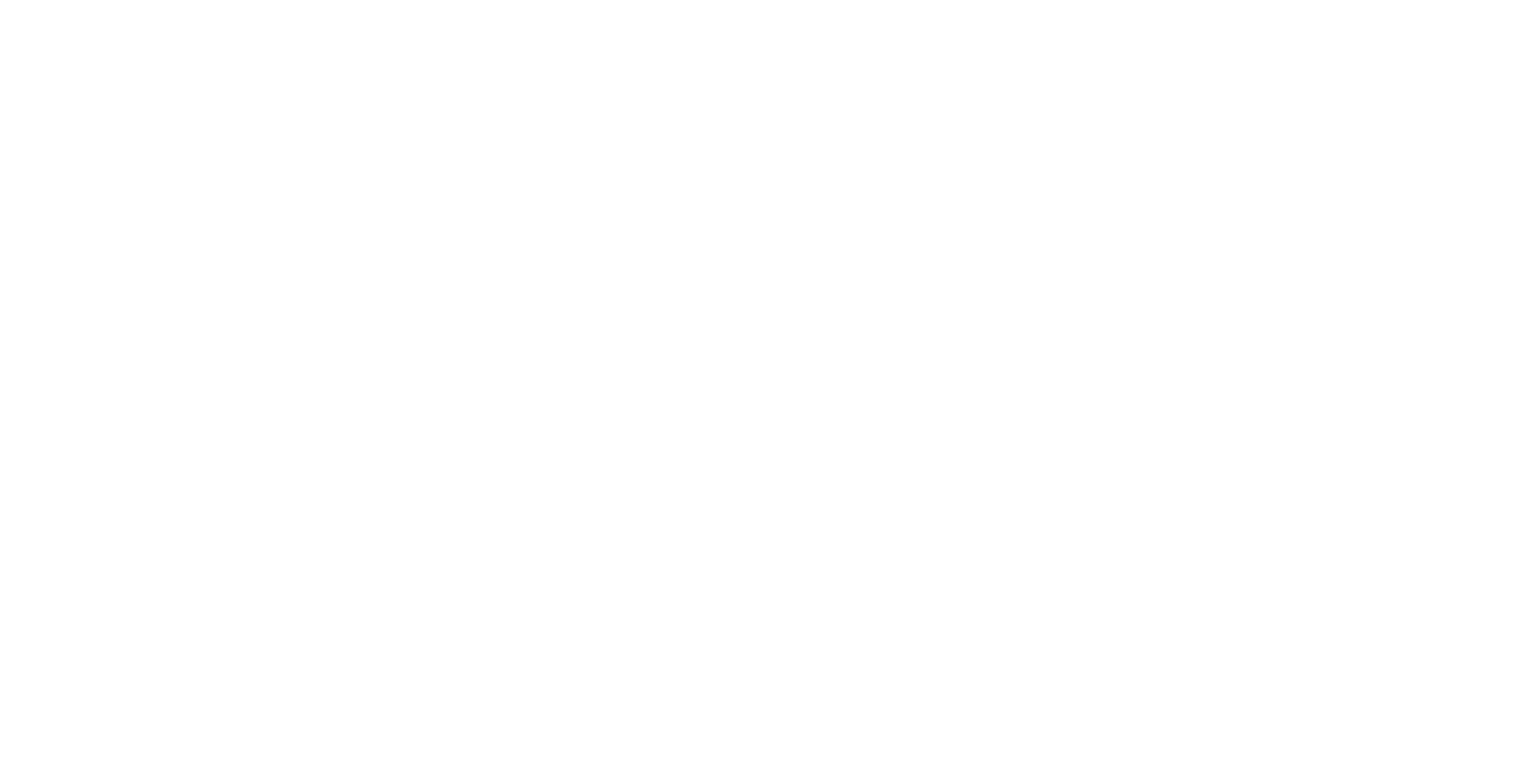
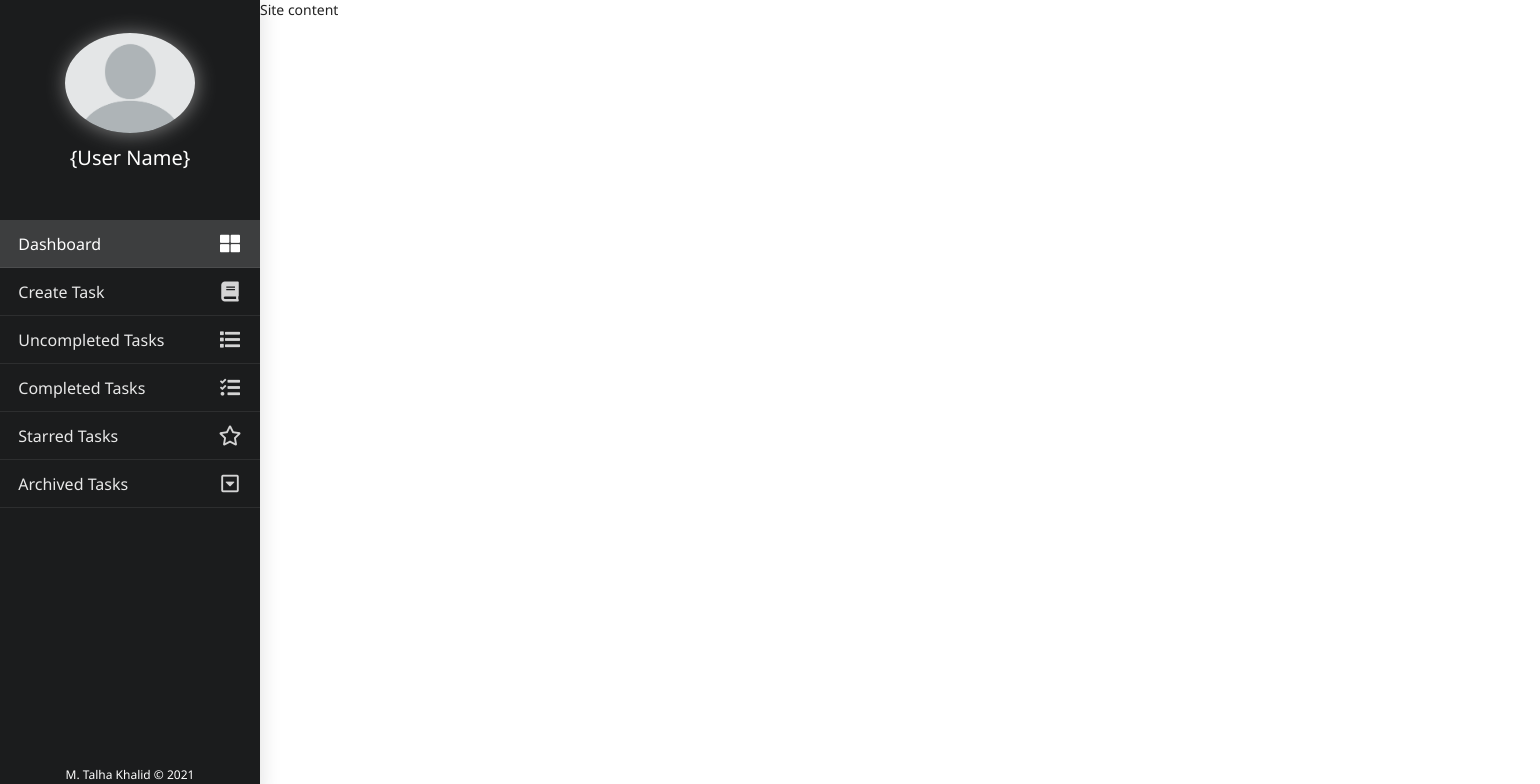
Before and after one commit to talhakhalid-tech/task-manager-client, a React (Create React App) app: page /Dashboard in a window 1280 px wide. Shown: the top 784 px of the page, 1540 px wide, since content can reach past the window. Built offline with nearby package versions, Linux system fonts and the light colour scheme.

Commit message:
Added Sidebar component

```diff
--- a/public/index.html
+++ b/public/index.html
@@ -10,17 +10,23 @@
       content="Web site created using create-react-app"
     />
     <link rel="apple-touch-icon" href="%PUBLIC_URL%/logo192.png" />
-    <link
+    <!-- <link
       rel="stylesheet"
       href="https://maxcdn.bootstrapcdn.com/bootstrap/4.0.0/css/bootstrap.min.css"
       integrity="sha384-Gn5384xqQ1aoWXA+058RXPxPg6fy4IWvTNh0E263XmFcJlSAwiGgFAW/dAiS6JXm"
       crossorigin="anonymous"
-    />
+    /> -->
     <!--
       manifest.json provides metadata used when your web app is installed on a
       user's mobile device or desktop. See https://developers.google.com/web/fundamentals/web-app-manifest/
     -->
     <link rel="manifest" href="%PUBLIC_URL%/manifest.json" />
+    <link
+      rel="stylesheet"
+      href="https://cdnjs.cloudflare.com/ajax/libs/semantic-ui/2.4.1/semantic.min.css"
+      integrity="sha512-8bHTC73gkZ7rZ7vpqUQThUDhqcNFyYi2xgDgPDHc+GXVGHXq+xPjynxIopALmOPqzo9JZj0k6OqqewdGO3EsrQ=="
+      crossorigin="anonymous"
+    />
     <!--
       Notice the use of %PUBLIC_URL% in the tags above.
       It will be replaced with the URL of the `public` folder during the build.
@@ -45,7 +51,7 @@
       To begin the development, run `npm start` or `yarn start`.
       To create a production bundle, use `npm run build` or `yarn build`.
     -->
-    <script
+    <!-- <script
       src="https://code.jquery.com/jquery-3.2.1.slim.min.js"
       integrity="sha384-KJ3o2DKtIkvYIK3UENzmM7KCkRr/rE9/Qpg6aAZGJwFDMVNA/GpGFF93hXpG5KkN"
       crossorigin="anonymous"
@@ -59,6 +65,6 @@
       src="https://maxcdn.bootstrapcdn.com/bootstrap/4.0.0/js/bootstrap.min.js"
       integrity="sha384-JZR6Spejh4U02d8jOt6vLEHfe/JQGiRRSQQxSfFWpi1MquVdAyjUar5+76PVCmYl"
       crossorigin="anonymous"
-    ></script>
+    ></script> -->
   </body>
 </html>
--- a/src/App.js
+++ b/src/App.js
@@ -3,6 +3,7 @@
 
 import history from "./history";
 
+import Dashboard from "./screens/Dashboard";
 import Login from "./screens/Login";
 import Register from "./screens/Register";
 
@@ -14,6 +15,7 @@
           <Switch>
             <Route path="/" exact component={Register} />
             <Route path="/Login" exact component={Login} />
+            <Route path="/Dashboard" exact component={Dashboard} />
           </Switch>
         </div>
       </Router>
--- /dev/null
+++ b/src/components/Sidebar.js
@@ -0,0 +1,39 @@
+import React, { Component } from "react";
+
+import "../styles/sidebar.css";
+
+import defaultAvatar from "../assets/default-avatar.png";
+
+export default class Sidebar extends Component {
+  render() {
+    return (
+      <div class="ui sidebar left inverted vertical visible menu">
+        <div class="account-item">
+          <div className="account-avatar">
+            <img src={defaultAvatar} className="account-avatar-inner" />
+          </div>
+          <div className="avatar-title">{"{User Name}"}</div>
+        </div>
+        <a class="item active">
+          <i class="block layout icon"></i>Dashboard
+        </a>
+        <a class="item">
+          <i class="book icon"></i>Create Task
+        </a>
+        <a class="item">
+          <i class="list icon"></i>Uncompleted Tasks
+        </a>
+        <a class="item">
+          <i class="tasks icon"></i>Completed Tasks
+        </a>
+        <a class="item">
+          <i class="star outline icon"></i>Starred Tasks
+        </a>
+        <a class="item">
+          <i class="caret square down outline icon"></i>Archived Tasks
+        </a>
+        <div className="copyright-text">M. Talha Khalid © 2021</div>
+      </div>
+    );
+  }
+}
--- /dev/null
+++ b/src/screens/Dashboard.js
@@ -0,0 +1,15 @@
+import React, { Component } from "react";
+import Sidebar from "../components/Sidebar";
+
+import "../styles/dashboard.css";
+
+export default class Dashboard extends Component {
+  render() {
+    return (
+      <div>
+        <Sidebar />
+        <div class="pusher">Site content</div>
+      </div>
+    );
+  }
+}
--- a/src/screens/Login.js
+++ b/src/screens/Login.js
@@ -28,7 +28,9 @@
               className="login-input-field"
               type="password"
             />
-            <div className="login-login-button">SIGN IN</div>
+            <Link to="/Dashboard" className="login-login-button">
+              SIGN IN
+            </Link>
           </div>
           <div className="login-rightPanel">
             <div className="login-right-upperPart">
--- a/src/screens/Register.js
+++ b/src/screens/Register.js
@@ -37,6 +37,15 @@
               className="register-input-field"
               type="password"
             />
+            <label className="register-input-label" htmlFor="confirm-password">
+              CONFIRM PASSWORD
+            </label>
+            <input
+              name="confirm-password"
+              id="confirm-password"
+              className="register-input-field"
+              type="password"
+            />
             <label className="register-input-label" htmlFor="age">
               AGE
             </label>
--- /dev/null
+++ b/src/styles/dashboard.css
@@ -0,0 +1,5 @@
+* {
+  padding: 0;
+  margin: 0;
+  font-family: "Segoe UI", Tahoma, Geneva, Verdana, sans-serif;
+}
--- a/src/styles/login.css
+++ b/src/styles/login.css
@@ -66,6 +66,9 @@
   align-items: center;
   cursor: pointer;
 }
+.login-login-button:hover {
+  color: white !important;
+}
 .login-rightPanel {
   width: 35%;
   display: flex;
@@ -93,7 +96,7 @@
 }
 
 .login-right-text {
-  margin-top: 10px;
+  margin-top: 20px;
   font-size: 16px;
   font-weight: 300;
   color: white;
--- a/src/styles/register.css
+++ b/src/styles/register.css
@@ -36,6 +36,7 @@
 .register-left-heading {
   font-size: 35px;
   font-weight: 600;
+  margin-bottom: 20px;
 }
 .register-input-label {
   color: #aaa;
@@ -93,7 +94,7 @@
 }
 
 .register-right-text {
-  margin-top: 10px;
+  margin-top: 20px;
   font-size: 16px;
   font-weight: 300;
   color: white;
--- /dev/null
+++ b/src/styles/sidebar.css
@@ -0,0 +1,48 @@
+.account-item {
+  height: 25% !important;
+  color: white;
+  display: flex;
+  flex-direction: column;
+  align-items: center;
+  justify-content: space-around;
+  margin-bottom: 20px;
+}
+.account-avatar {
+  width: 50%;
+  height: 50%;
+}
+
+.account-avatar-inner {
+  width: 100%;
+  height: 100%;
+  object-fit: cover;
+  object-position: center;
+  border-radius: 50%;
+  box-shadow: 1px 1px 20px grey;
+}
+.avatar-title {
+  margin-top: -50px;
+  font-size: 20px;
+}
+
+.item {
+  height: 6%;
+  font-size: 16px;
+  display: flex !important;
+  flex-direction: row-reverse;
+  align-items: center;
+  justify-content: space-between;
+}
+.item i {
+  font-size: 20px;
+}
+.copyright-text {
+  position: absolute;
+  bottom: 15px;
+  color: white;
+  text-align: center;
+  font-size: 12px;
+  font-weight: lighter;
+  left: 50%;
+  transform: translateX(-50%);
+}
```
Also changed, not shown: src/assets/default-avatar.png (added), 1 other file (tests, documents, lock files or other folders).
